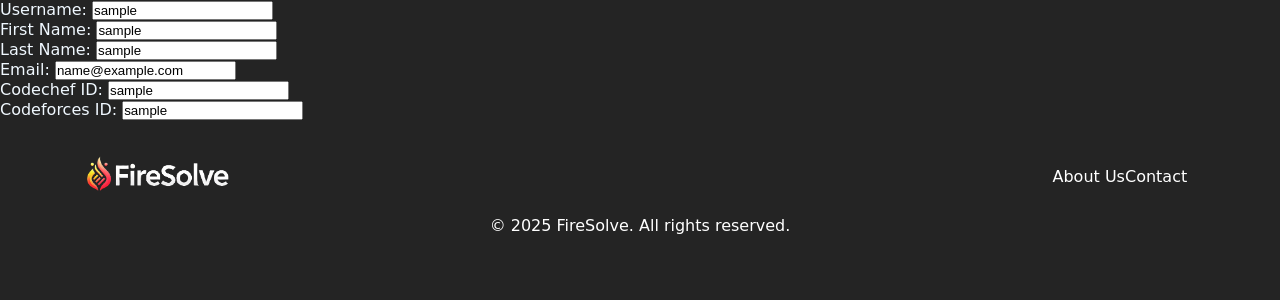
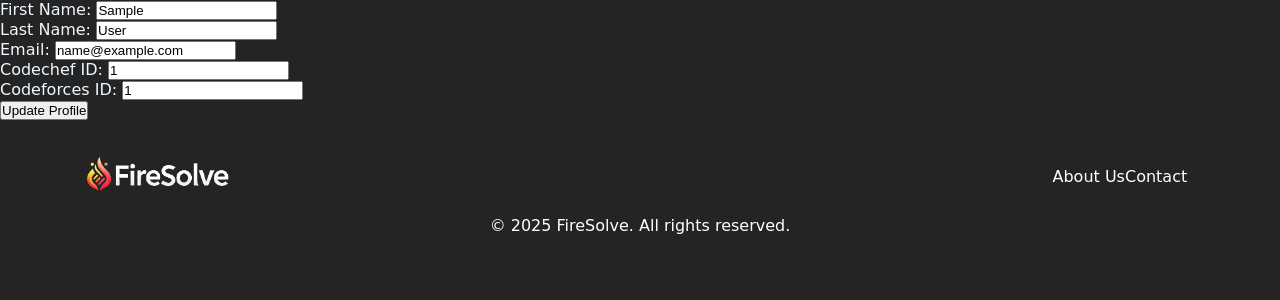
Before and after one commit to AnasDharar/FireSolve, a Django app: a page that uses templates/edit_profile.html in a window 1280 px wide. Shown: the part 80-380 px from the top of the page. Run offline with Django 4.2, Linux system fonts and the light colour scheme; a user stored in the database is signed in; tables that the repository leaves empty hold one stand-in row (values such as "Sample post"); some web fonts are replaced.

Commit message:
profile fixing done

```diff
--- a/templates/edit_profile.html
+++ b/templates/edit_profile.html
@@ -5,19 +5,15 @@
         color: aliceblue;
     }
 </style>
-<form method="POST" enctype="multipart/form-data">
+<form method="POST" action="{% url 'edit' user.username %}">
     {% csrf_token %}
     <div class="form-group">
-        <label for="username">Username:</label>
-        <input type="text" name="username" id="username" value="{{ user.username }}" required>
-    </div>
-    <div class="form-group">
         <label for="username">First Name:</label>
-        <input type="text" name="username" id="username" value="{{ user.username }}" required>
+        <input type="text" name="first_name" id="username" value="{{ user.first_name }}" required>
     </div>
     <div class="form-group">
         <label for="username">Last Name:</label>
-        <input type="text" name="username" id="username" value="{{ user.username }}" required>
+        <input type="text" name="last_name" id="username" value="{{ user.last_name }}" required>
     </div>
     <div class="form-group">
         <label for="email">Email:</label>
@@ -25,10 +21,12 @@
     </div>
     <div class="form-group">
         <label for="username">Codechef ID:</label>
-        <input type="text" name="username" id="username" value="{{ user.username }}" required>
+        <input type="text" name="codechef_id" id="codechef_id" value="{{ user.codechef_id }}" required>
     </div>
     <div class="form-group">
         <label for="username">Codeforces ID:</label>
-        <input type="text" name="username" id="username" value="{{ user.username }}" required>
+        <input type="text" name="codeforces_id" id="codeforces_id" value="{{ user.codeforces_id }}" required>
+    </div>
+    <input type="submit" value="Update Profile">
     </form>
 {%endblock content%}
--- a/templates/profile.html
+++ b/templates/profile.html
@@ -7,10 +7,14 @@
 </style>
 <h1>Username: {{user.username}}</h1>
 <p>Email: {{user.email}}</p>
+<p>First Name: {{user.first_name}}</p>
+<p>Last Name: {{user.last_name}}</p>
+<p>Codechef: {{user.codechef_id}}</p>
+<p>Codeforces: {{user.codeforces_id}}</p>
 <p>Rating: (rating)</p>
 <p>Recent submission: (recent submission)</p>
 {% if user.is_owner %}
-    <a href="{% url 'edit_profile' username=user.username %}" class="get-started">Edit Profile</a>
+    <a href="{% url 'edit' username=user.username %}" class="get-started">Edit Profile</a>
     <p>YES, this is you!</p>
 {% endif %}
 {%endblock content%}
--- /dev/null
+++ b/users/fixer.py
@@ -0,0 +1,4 @@
+from django.shortcuts import render, get_object_or_404
+from django.http import HttpResponse
+from django.contrib.auth.models import User
+from .models import UserProfile
--- a/users/models.py
+++ b/users/models.py
@@ -16,13 +16,13 @@ class UserProfile(models.Model):
     profile_picture = models.ImageField(upload_to='profile_pics/', blank=True, null=True)
 
     # Graduation Info
-    year_of_graduation = models.IntegerField()
-    branch = models.CharField(max_length=100)
-    degree = models.CharField(max_length=100)
-    college_name = models.CharField(max_length=255)
+    year_of_graduation = models.IntegerField(null=True, blank=True)
+    branch = models.CharField(max_length=100,null=True, blank=True)
+    degree = models.CharField(max_length=100,null=True, blank=True)
+    college_name = models.CharField(max_length=255,null=True, blank=True)
 
     # Streak Info
-    current_streak = models.IntegerField(default=0)
+    current_streak = models.IntegerField(default=0,null=True, blank=True)
 
     # Platform IDs
     codechef_id = models.CharField(max_length=100, blank=True, null=True)
--- a/users/urls.py
+++ b/users/urls.py
@@ -3,5 +3,5 @@ from django.urls import path, include
 from users import views
 urlpatterns = [
     path('<str:username>/', views.profile_view, name='profile'),
-    path('<str:username>/edit/', views.edit_profile_view, name='edit_profile'),
+    path('<str:username>/edit/', views.edit_profile_view, name='edit'),
 ]
--- a/users/views.py
+++ b/users/views.py
@@ -1,21 +1,25 @@
 from django.shortcuts import render, get_object_or_404
 from django.http import HttpResponse
+from django.shortcuts import redirect
 from django.contrib.auth.models import User
-# from .models import UserProfile
+from .models import UserProfile
 # Create your views here.
 def profile_view(request, username):
     try:
         user = User.objects.get(username=username)
+        user_profile = UserProfile.objects.get(user=user)
     except User.DoesNotExist:
         return render(request, 'user_not_found.html', status=404)
     is_owner =  user==request.user
 
     user_data = {
         'username': user.username,
-        'email': user.email,
-        'first_name': user.first_name,
-        'last_name': user.last_name,
+        'email': user_profile.email,
+        'first_name': user_profile.first_name,
+        'last_name': user_profile.last_name,
         'is_owner': is_owner,
+        'codechef_id': user_profile.codechef_id,
+        'codeforces_id': user_profile.codeforces_id,
         # Add more fields as needed
     }
     print(is_owner)
@@ -26,22 +30,38 @@ def profile_view(request, username):
 def edit_profile_view(request, username):
     try:
         user = User.objects.get(username=username)
+        user_profile = UserProfile.objects.get(user=user)
     except User.DoesNotExist:
         return render(request, 'user_not_found.html', status=404)
     is_owner =  user==request.user
-
-    if request.method == 'POST':
-        user.first_name = request.POST.get('first_name', user.first_name)
-        user.last_name = request.POST.get('last_name', user.last_name)
-        user.email = request.POST.get('email', user.email)
-        user.save()
-        user_data = {
+    if is_owner == False:
+        return HttpResponse("You are not authorized to edit this profile.", status=403)
+    user_data = {
         'username': user.username,
-        'email': user.email,
-        'first_name': user.first_name,
-        'last_name': user.last_name,
+        'email': user_profile.email,
+        'first_name': user_profile.first_name,
+        'last_name': user_profile.last_name,
+        'codechef_id': user_profile.codechef_id,
+        'codeforces_id': user_profile.codeforces_id,
         'is_owner': is_owner,
         # Add more fields as needed
         }
-        return render(request, 'profile.html', {'user': user_data})
-    return render(request, 'edit_profile.html', {'user': user})
+    if request.method == 'POST':
+        user_profile.first_name = request.POST.get('first_name', user_profile.first_name)
+        user_profile.last_name = request.POST.get('last_name', user_profile.last_name)
+        user_profile.email = request.POST.get('email', user_profile.email)
+        user_profile.codechef_id = request.POST.get('codechef_id', user_profile.codechef_id)
+        user_profile.codeforces_id = request.POST.get('codeforces_id', user_profile.codeforces_id)
+        user_profile.save()
+        user_data = {
+        'username': user.username,
+        'email': user_profile.email,
+        'first_name': user_profile.first_name,
+        'last_name': user_profile.last_name,
+        'codechef_id': user_profile.codechef_id,
+        'codeforces_id': user_profile.codeforces_id,
+        'is_owner': is_owner,
+        # Add more fields as needed
+        }
+        return redirect('profile', username=user.username)
+    return render(request, 'edit_profile.html', {'user': user_data})
```
Also changed, not shown: accounts/views.py (+12 -7 lines), users/migrations/0002_alter_userprofile_branch_and_more.py (added).
